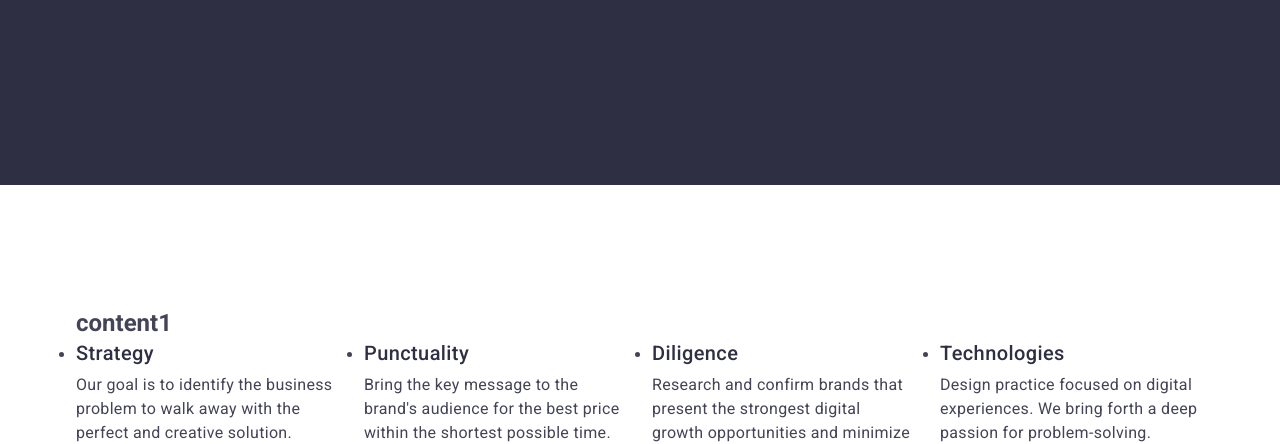
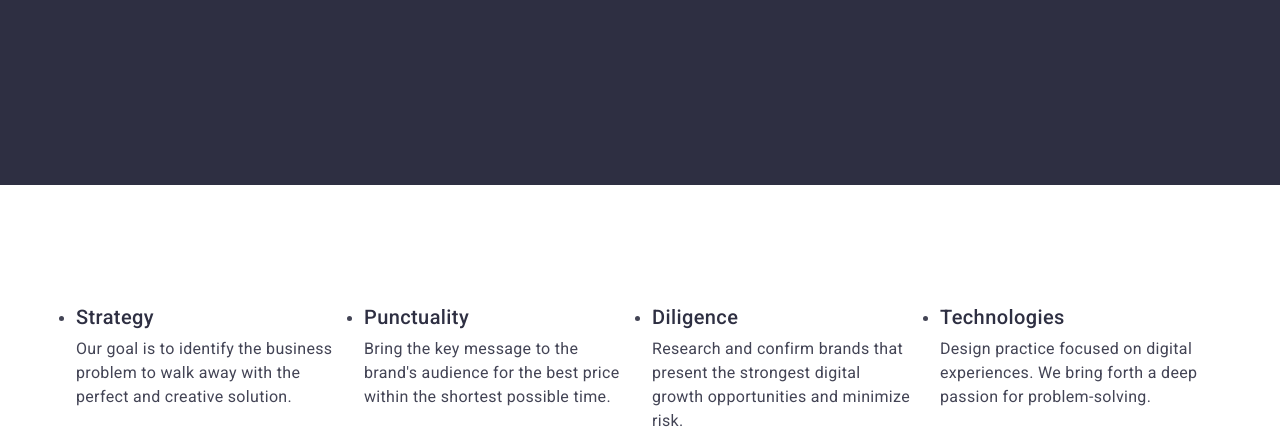
Before and after one commit to Ivancoder1488/goit-markup-hw-03, a plain HTML site: page index.html in a window 1280 px wide. Shown: the part 392-836 px from the top of the page. Drawn offline with nearby package versions, Linux system fonts and the light colour scheme.

Commit message:
Update styles.css

```diff
--- a/css/styles.css
+++ b/css/styles.css
@@ -180,6 +180,15 @@ font-family: 'Roboto';
 padding: 120px 0;
 }
 .visually-hidden {
+  position: absolute;
+  width: 1px;
+  height: 1px;
+  margin: -1px;
+  border: 0;
+  padding: 0;
+  white-space: nowrap;
+  clip-path: inset(100%);
+  clip: rect(0 0 0 0);
   overflow: hidden;
 }
  .item-tech{
```
